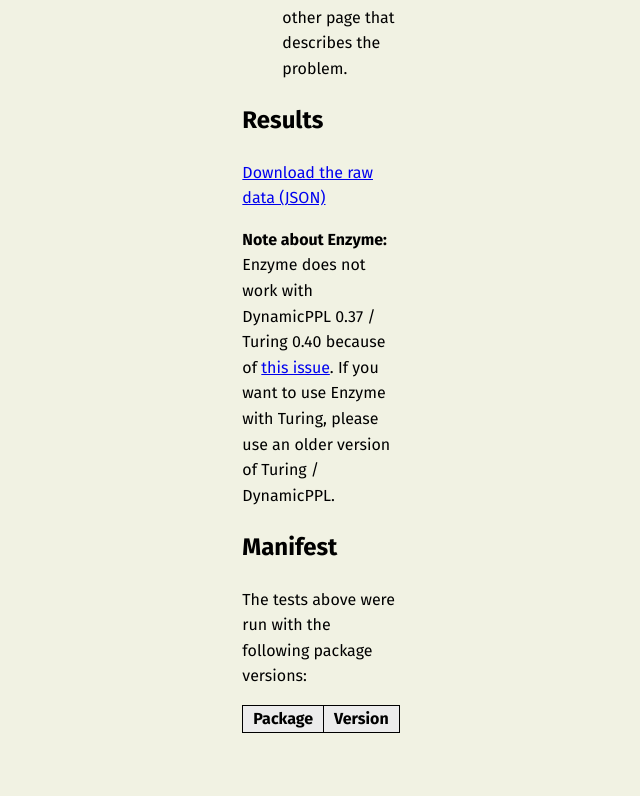
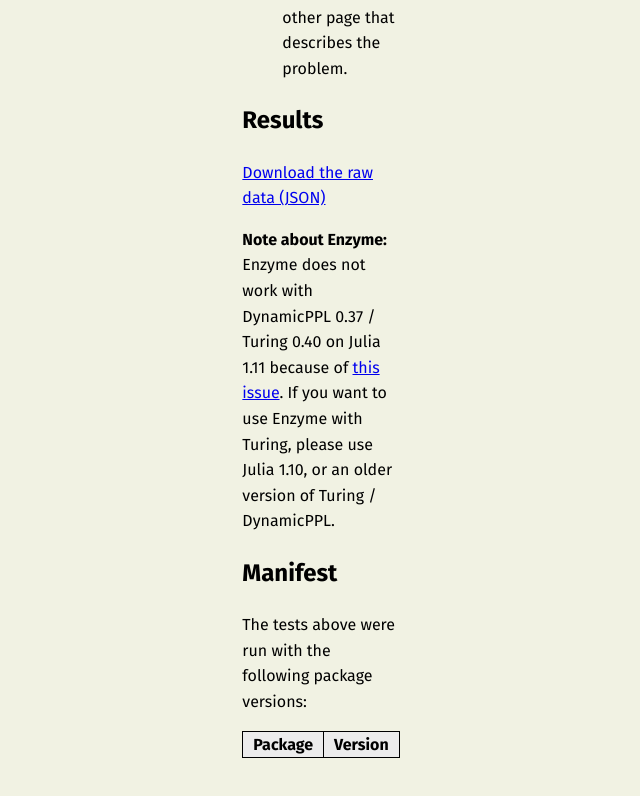
Before and after one commit to TuringLang/ADTests, a Svelte app in the folder web/: page / in a window 1280 px wide. Shown: the part 2525-3321 px from the top of the page, without its empty margins (319-959 px from the left). Built offline with nearby package versions, Linux system fonts and the light colour scheme.

Commit message:
Julia 1.10 works too (I think)

```diff
--- a/web/src/App.svelte
+++ b/web/src/App.svelte
@@ -105,12 +105,12 @@
 
         <p>
             <b>Note about Enzyme:</b> Enzyme does not work with DynamicPPL 0.37
-            / Turing 0.40 because of
+            / Turing 0.40 on Julia 1.11 because of
             <a
                 href="https://github.com/EnzymeAD/Enzyme.jl/issues/2429"
                 target="_blank">this issue</a
-            >. If you want to use Enzyme with Turing, please use an older
-            version of Turing / DynamicPPL.
+            >. If you want to use Enzyme with Turing, please use Julia 1.10, or
+            an older version of Turing / DynamicPPL.
         </p>
 
         {#each categorisedData.entries() as [category, modelData]}
```
